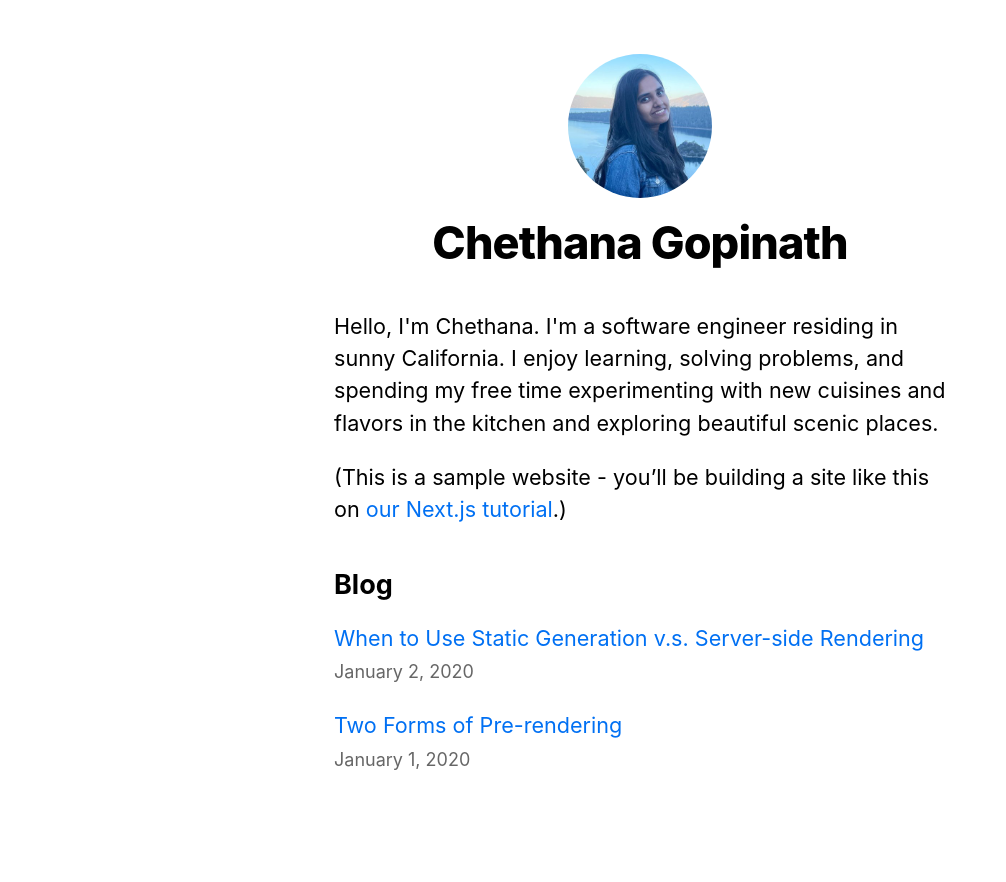
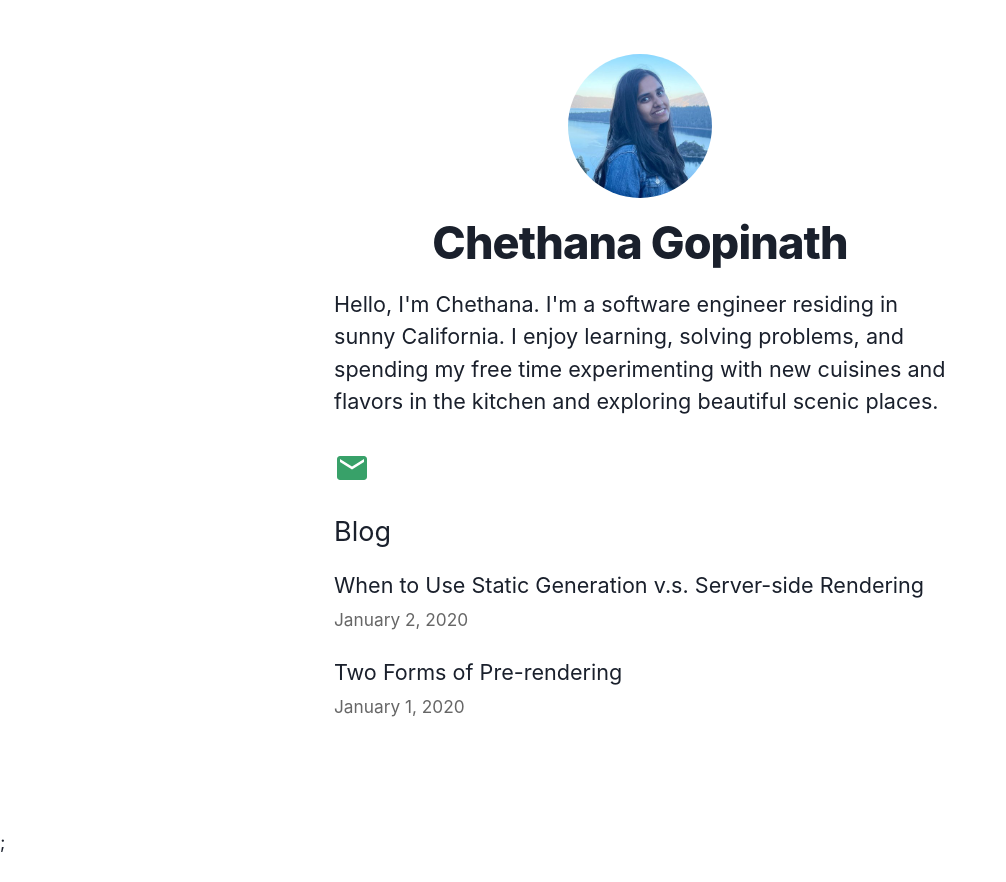
Before and after one commit to chethanagopinath/my-website-blog, a Next.js app: page / in a window 1280 px wide. Shown: the whole page, without its empty margins (0-1006 px from the left). After the commit the page ends 856 px from the top, so only its background shows below. Built offline with nearby package versions, Linux system fonts and the light colour scheme.

Commit message:
[feat] add Email button and chakra ui

```diff
--- a/pages/_app.js
+++ b/pages/_app.js
@@ -1,6 +1,11 @@
 // `pages/_app.js`
 import '../styles/global.css';
+import { ChakraProvider } from '@chakra-ui/react'
 
 export default function App({ Component, pageProps }) {
-  return <Component {...pageProps} />;
+    return (
+      <ChakraProvider>
+        <Component {...pageProps} />;
+      </ChakraProvider>
+    )
 }
--- a/pages/index.js
+++ b/pages/index.js
@@ -4,6 +4,10 @@ import utilStyles from '../styles/utils.module.css';
 import { getSortedPostsData } from '../lib/posts';
 import Link from 'next/link';
 import Date from '../components/date';
+import {Icon} from '@chakra-ui/react'
+import { MdEmail } from 'react-icons/md';
+import { IconButton } from '@chakra-ui/react'
+import { EmailIcon } from '@chakra-ui/icons';
 
 export async function getStaticProps() {
   const allPostsData = getSortedPostsData();
@@ -15,6 +19,8 @@ export async function getStaticProps() {
 }
 
 export default function Home({allPostsData}) {
+  const email = 'chethanaagopinath@gmail.com'
+
   return (
     <Layout home>
       <Head>
@@ -22,10 +28,10 @@ export default function Home({allPostsData}) {
       </Head>
       <section className={utilStyles.headingMd}>
         <p>Hello, I'm Chethana. I'm a software engineer residing in sunny California. I enjoy learning, solving problems, and spending my free time experimenting with new cuisines and flavors in the kitchen and exploring beautiful scenic places. </p>
-        <p>
-          (This is a sample website - you’ll be building a site like this on{' '}
-          <a href="https://nextjs.org/learn">our Next.js tutorial</a>.)
-        </p>
+        <br />
+        <a href={`mailto:${email}`}>
+          <Icon as={MdEmail} color='green.500' w={8} h={8} />
+        </a>
       </section>
       <section className={`${utilStyles.headingMd} ${utilStyles.padding1px}`}>
         <h2 className={utilStyles.headingLg}>Blog</h2>
```
Also changed, not shown: package.json (+7 -0 lines), 1 other file (tests, documents, lock files or other folders).
